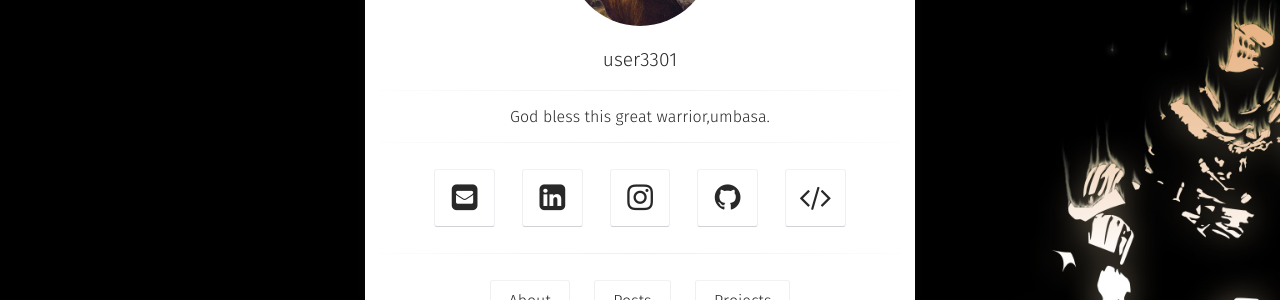
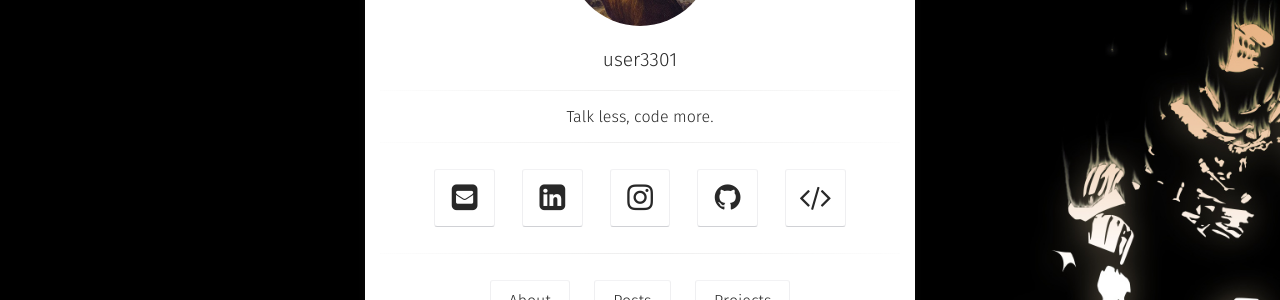
Before and after one commit to user3301/user3301.github.io, a Jekyll site: the page built from index.html, in a window 1280 px wide. Shown: the part 350-650 px from the top of the page. Built offline with Jekyll 4.4.1, drawn with Linux system fonts in a browser that asks for light colours; some web fonts are replaced.

Commit message:
slogan changed

```diff
--- a/_config.yml
+++ b/_config.yml
@@ -1,6 +1,6 @@
 # Site
 title:              user3301
-bio:                'God bless this great warrior,umbasa.'
+bio:                'Talk less, code more.'
 description:        "User3301 is a Java fanboy, but he doesn't think Java is the one true language."
 reading_time:       true
 words_per_minute:   200
```
